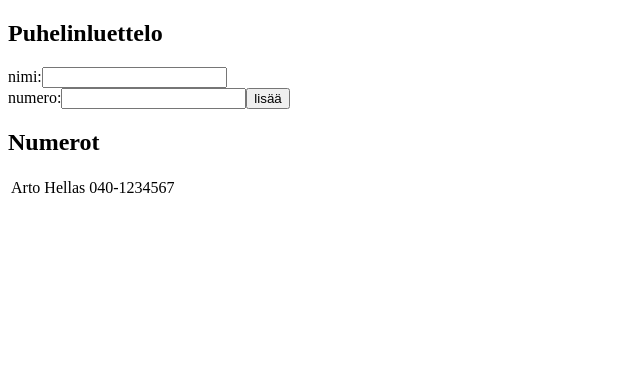
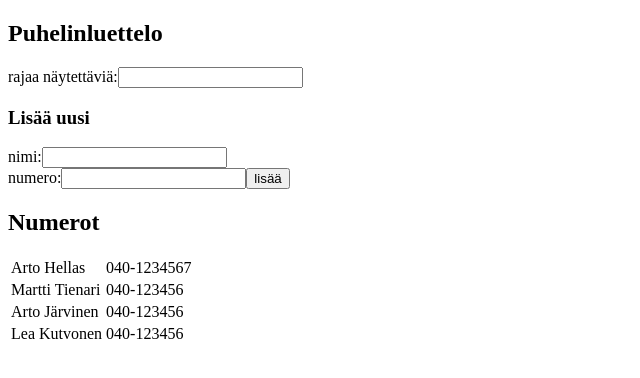
Before and after one commit to BikkuMyy/fswd18, a React (Create React App) app in the folder osa2/puhelinluettelo/: page / in a window 1280 px wide. Shown: the top 378 px of the page, without its empty margins (0-640 px from the left). Built offline with nearby package versions, Linux system fonts and the light colour scheme; the HTML template or start-up script is replaced by a standard one.

Commit message:
puhelinluettelo osat 1-5

```diff
--- a/osa2/puhelinluettelo/src/App.js
+++ b/osa2/puhelinluettelo/src/App.js
@@ -6,10 +6,14 @@
         super(props)
         this.state = {
             persons: [
-                { name: 'Arto Hellas', number: '040-1234567' }
+                { name: 'Arto Hellas', number: '040-1234567' },
+                { name: 'Martti Tienari', number: '040-123456' },
+                { name: 'Arto Järvinen', number: '040-123456' },
+                { name: 'Lea Kutvonen', number: '040-123456' }
             ],
             newName: '',
-            newNumber: ''
+            newNumber: '',
+            filter: ''
         }
     }
 
@@ -27,7 +31,7 @@
 
         //tähän joku parempi ratkaisu?
         const newN = this.state.newName
-        const find = this.state.persons.find(function (obj) {return obj.name === newN})
+        const find = this.state.persons.find(function (obj) { return obj.name === newN })
 
         if (find === undefined) {
             const persons = this.state.persons.concat(personObject)
@@ -43,20 +47,33 @@
     }
 
     handleNumberChange = (event) => {
-        this.setState({newNumber: event.target.value})
+        this.setState({ newNumber: event.target.value })
+    }
+
+    handleFilterChange = (event) => {
+        this.setState({ filter: event.target.value })
     }
 
     render() {
+        const personsToShow =
+            this.state.persons.filter(person => person.name.toLocaleLowerCase().includes(this.state.filter))
+
         return (
             <div>
                 <h2>Puhelinluettelo</h2>
+                rajaa näytettäviä:
+                <input
+                    value={this.state.filter}
+                    onChange={this.handleFilterChange}
+                />
+                <h3>Lisää uusi</h3>
                 <form onSubmit={this.addName}>
                     nimi:
                     <input
                         value={this.state.newName}
                         onChange={this.handleNameChange}
                     />
-                    <br/>
+                    <br />
                     numero:
                     <input
                         value={this.state.newNumber}
@@ -68,7 +85,7 @@
                 <h2>Numerot</h2>
                 <table>
                     <tbody>
-                        {this.state.persons.map(person => <Person key={person.name} person={person} />)}
+                        {personsToShow.map(person => <Person key={person.name} person={person} />)}
                     </tbody>
                 </table>
             </div>
```
